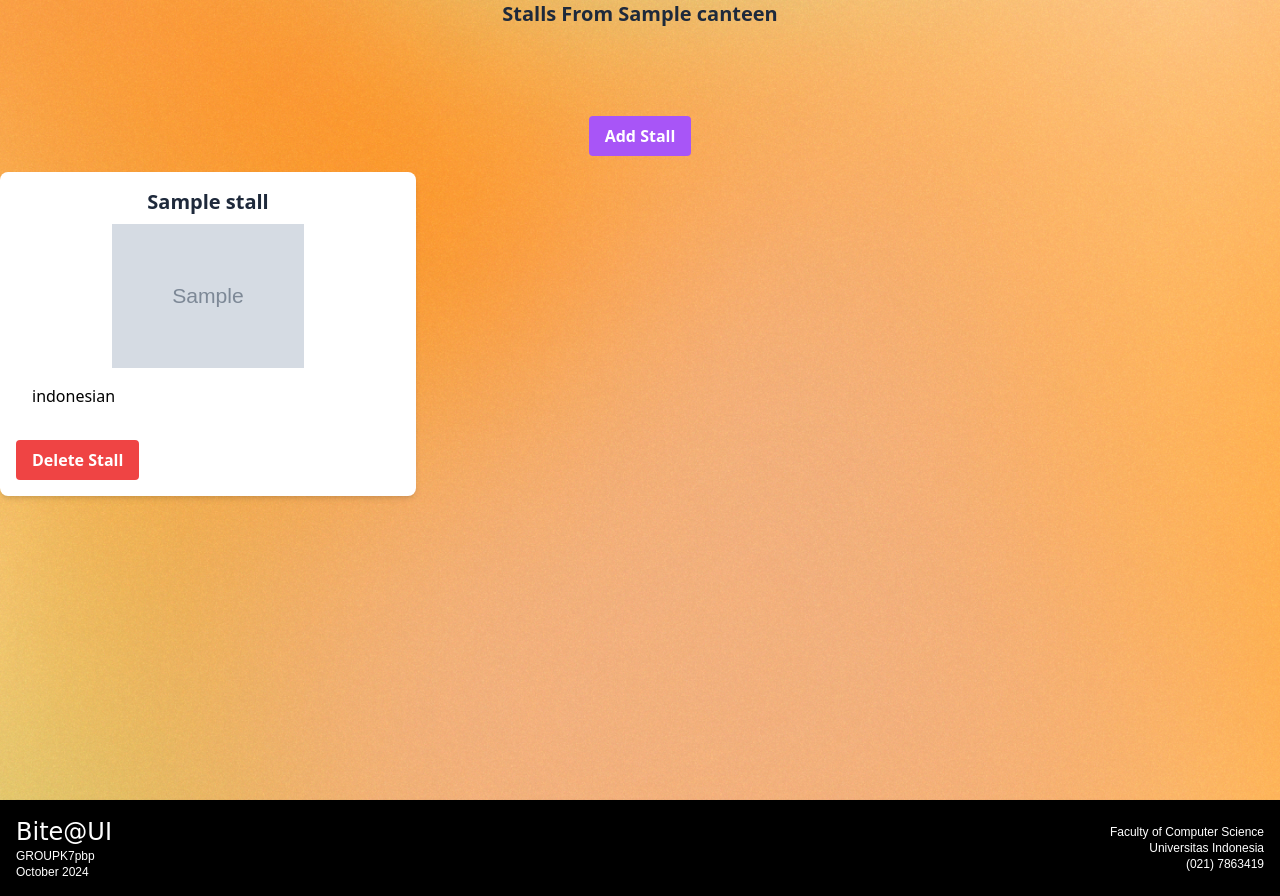
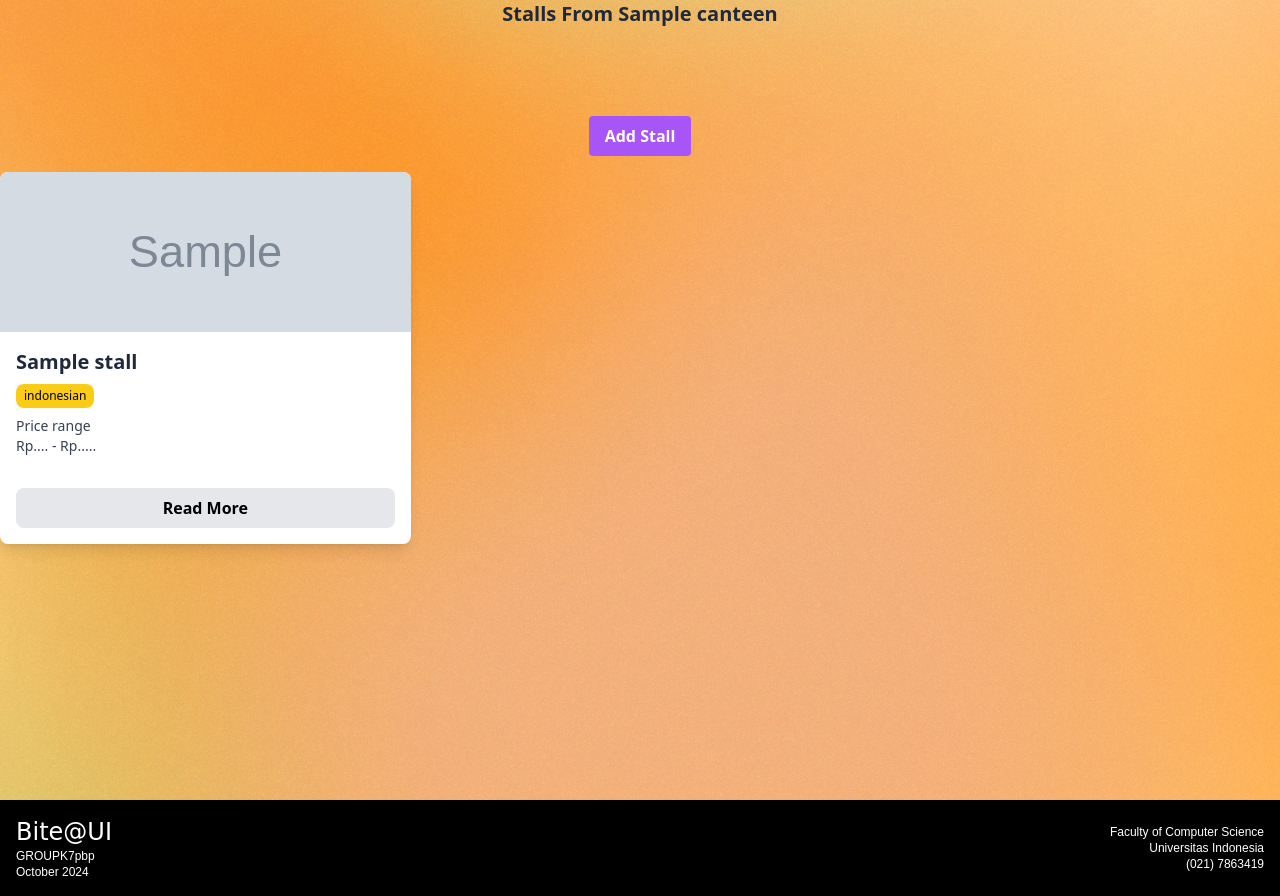
Before and after one commit to caqqmarina/midterm-project-PBP-group-K7, a Django app: a page that uses main/templates/canteen.html in a window 1280 px wide. Shown: the part 132-1028 px from the top of the page. Run offline with Django 5.2, Linux system fonts and the light colour scheme; a user stored in the database is signed in; tables that the repository leaves empty hold one stand-in row (values such as "Sample post"); grey boxes marked "Sample" are stand-in pictures; some libraries are stand-ins or nearby versions; some web fonts are replaced.

Commit message:
modified stall page (stall cards)

```diff
--- a/main/templates/canteen.html
+++ b/main/templates/canteen.html
@@ -21,27 +21,28 @@
             {% endif %}
         </div>
 
-        <div class="grid grid-cols-1 sm:grid-cols-2 lg:grid-cols-3 gap-4">
+        <div class="grid grid-cols-1 sm:grid-cols-2 lg:grid-cols-3 gap-6">
             {% for item in data %}
-            <!-- Link to the products in this stall -->
             <a href="{% url 'main:stall' canteen_name=item.canteen.name stall_name=item.name %}">
-                <div class="bg-white shadow-md rounded-lg p-4 w-full h-full flex flex-col justify-between">
-                    <h6 class="mb-2 text-slate-800 text-xl font-semibold text-center">{{ item.name }}</h6>
-                    <div class="flex justify-center items-center h-36">
-                        <img src="{% static item.canteen.image %}" alt="{{ item.name }}" class="object-contain w-full h-full rounded-lg">
+                <div class="bg-white shadow-lg rounded-lg overflow-hidden flex flex-col h-full">
+                    <!-- Image section -->
+                    <div class="h-40 overflow-hidden">
+                        <img src="{% static item.canteen.image %}" alt="{{ item.name }}" class="w-full h-full object-cover">
                     </div>
-                    <div class="p-4 flex-grow flex flex-col justify-between">
-                        <div>{{ item.cuisine }}</div>
+                    <!-- Content section -->
+                    <div class="p-4 flex-grow">
+                        <h6 class="text-slate-800 text-xl font-semibold">{{ item.name }}</h6>
+                        <span class="bg-yellow-400 text-black text-xs font-medium px-2 py-1 rounded-lg inline-block my-2">
+                            {{ item.cuisine }}
+                        </span>
+                        <p class="text-gray-700 text-sm">Price range<br>Rp.... - Rp.....</p>
                     </div>
-                    <!-- Delete Stall Button, visible for authenticated staff users -->
-                    {% if user.is_authenticated and user.is_staff %}
-                    <form action="{% url 'main:delete_stall' item.id %}" method="post" class="mt-4">
-                        {% csrf_token %}
-                        <button type="submit" class="bg-red-500 hover:bg-red-700 text-white font-bold py-2 px-4 rounded">
-                            Delete Stall
+                    <!-- Button section -->
+                    <div class="p-4">
+                        <button class="w-full bg-gray-200 text-black font-semibold py-2 rounded-lg hover:bg-gray-300">
+                            Read More
                         </button>
-                    </form>
-                    {% endif %}
+                    </div>
                 </div>
             </a>
             {% empty %}
@@ -51,5 +52,6 @@
     </div>
 </main>
 
+
 {% include 'footer.html' %}
 {% endblock content %}
```
